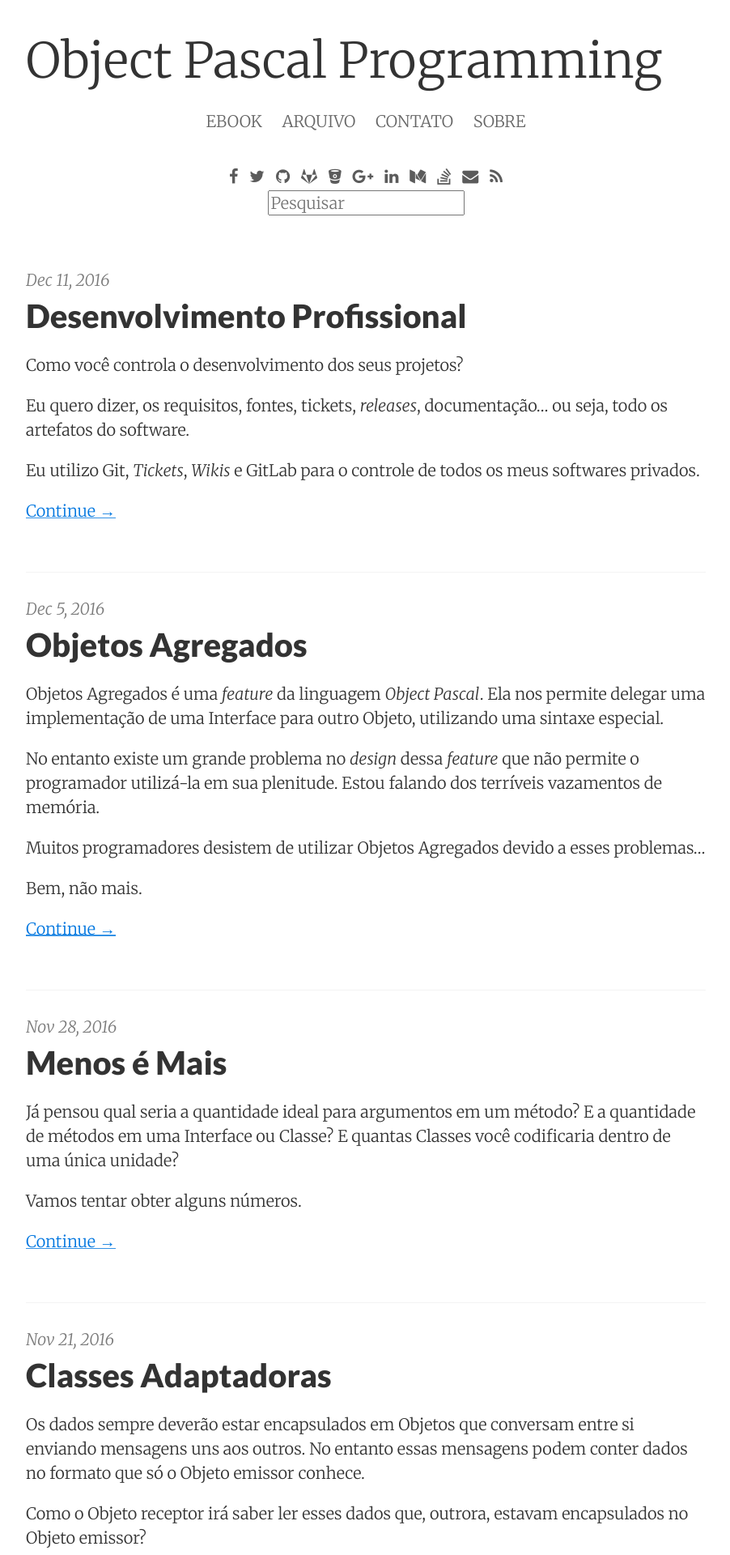
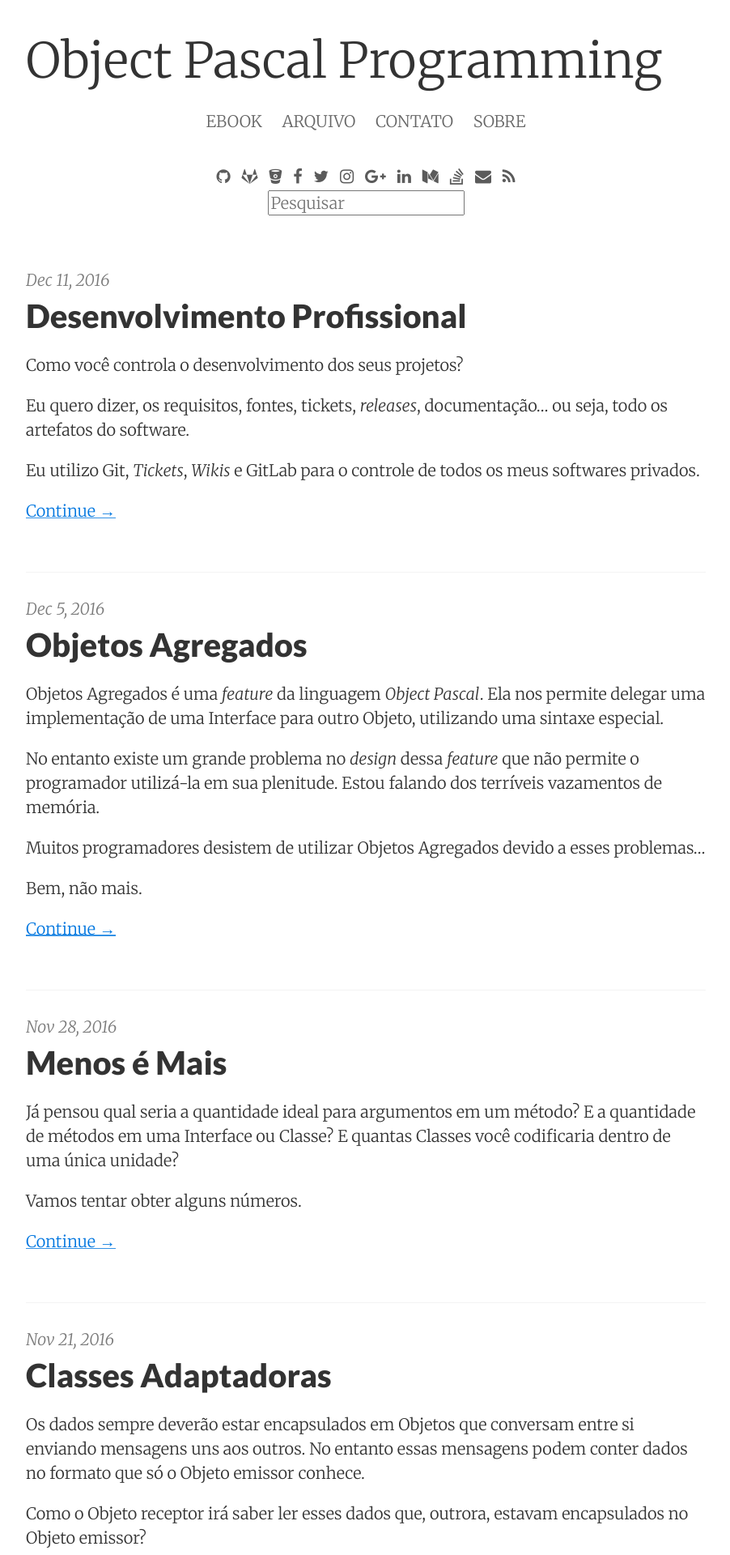
Before and after one commit to mdbs99/opp, a Jekyll site: the page built from index.html, in a window 1280 px wide. Shown: the top 1920 px of the page at 81% size, without its empty margins (188-1090 px from the left). Built offline with Jekyll 4.4.1, drawn with Linux system fonts in a browser that asks for light colours; the list of posts is cut into pages by our own code.

Commit message:
Social networks

```diff
--- a/_config.yml
+++ b/_config.yml
@@ -72,11 +72,12 @@ github_username: mdbs99
 gitlab_username: mdbs99
 bitbucket_username: mdbs99
 stackoverflow_id: 4330138
-facebook_site: objectpascalprogramming
+facebook_site: mdbs99
 twitter_username: mdbs99
 facebook_username: objectpascalprogramming
 google_plus_id: +mdbs99
 linkedin_username: mdbs99
+instagram_username: mdbs99
 angellist_username:
 medium_id: "@mdbs99"
 bitcoin_url:
--- a/_includes/social_links.html
+++ b/_includes/social_links.html
@@ -1,11 +1,5 @@
 <div class="social-icons">
   <div class="social-icons-center">
-    {% if site.facebook_site %}
-      <a class="fa fa-facebook" href="https://www.facebook.com/{{ site.facebook_site }}"></a>
-    {% endif %}
-    {% if site.twitter_username %}
-      <a class="fa fa-twitter" href="https://twitter.com/{{ site.twitter_username }}"></a>
-    {% endif %}
     {% if site.github_username %}
       <a class="fa fa-github" href="https://github.com/{{ site.github_username }}"></a>
     {% endif %}
@@ -14,6 +8,15 @@
     {% endif %}
     {% if site.bitbucket_username %}
       <a class="fa fa-bitbucket" href="https://bitbucket.org/{{ site.bitbucket_username }}"></a>
+    {% endif %}
+    {% if site.facebook_site %}
+      <a class="fa fa-facebook" href="https://www.facebook.com/{{ site.facebook_site }}"></a>
+    {% endif %}
+    {% if site.twitter_username %}
+      <a class="fa fa-twitter" href="https://twitter.com/{{ site.twitter_username }}"></a>
+    {% endif %}
+    {% if site.instagram_username %}
+      <a class="fa fa-instagram" href="https://www.instagram.com/{{ site.instagram_username }}"></a>
     {% endif %}
     {% if site.google_plus_id %}
       <a class="fa fa-google-plus" href="https://plus.google.com/{{ site.google_plus_id }}/posts"></a>
```
